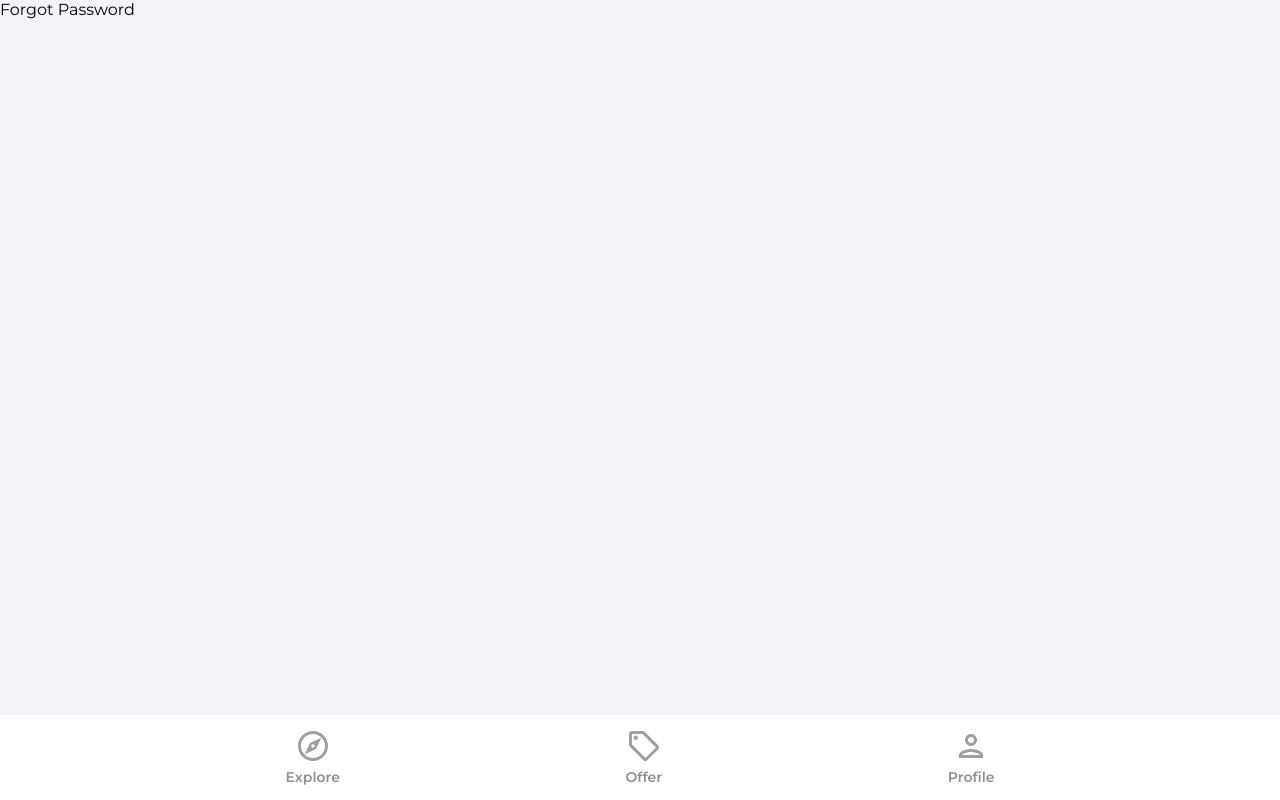
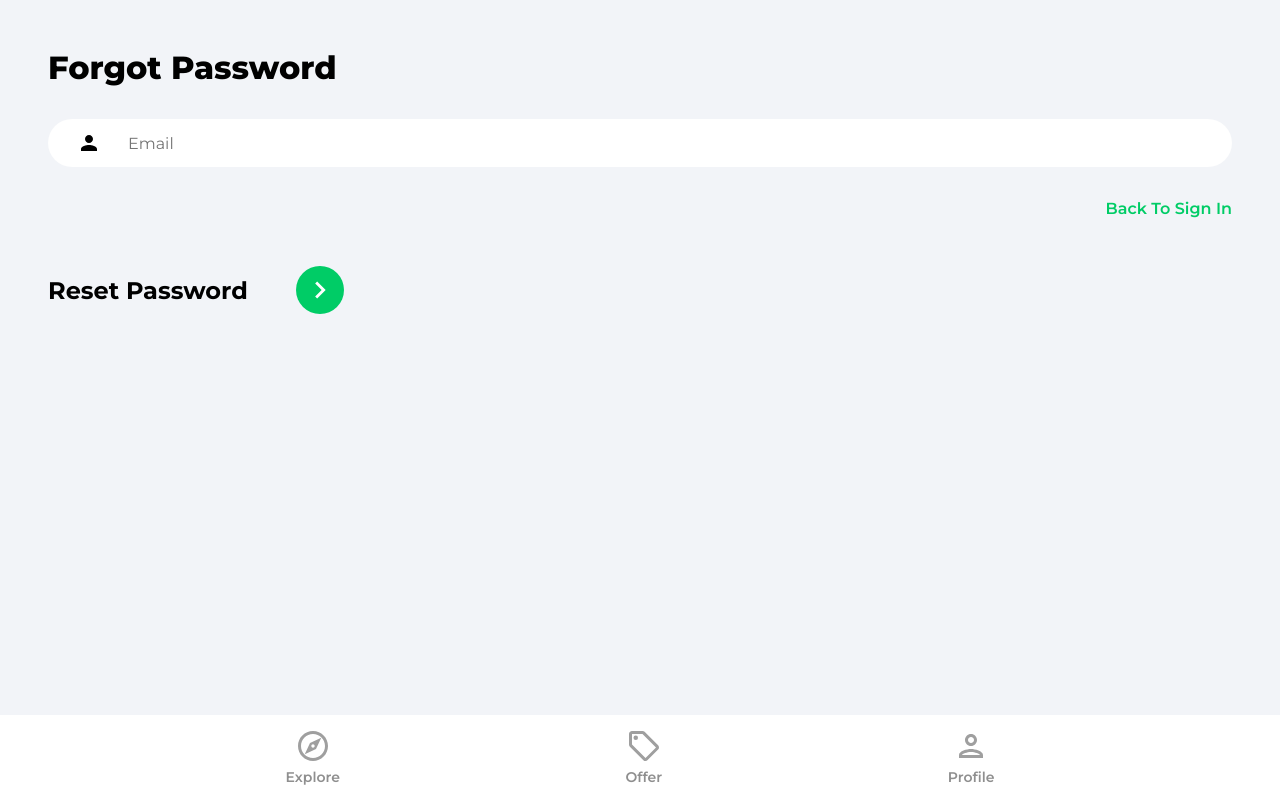
Before and after one commit to jujupro/real-estate, a React (Create React App) app: page /forgot-password in a window 1280 px wide. Built offline with nearby package versions, Linux system fonts and the light colour scheme; no server answers.

Commit message:
forgotPassword link

```diff
--- a/src/pages/ForgotPassword.jsx
+++ b/src/pages/ForgotPassword.jsx
@@ -1,5 +1,56 @@
+import { useState } from "react";
+import { Link } from "react-router-dom";
+import { getAuth, sendPasswordResetEmail } from "firebase/auth";
+import { toast } from "react-toastify";
+import { ReactComponent as ArrowRightIcon } from "../assets/svg/keyboardArrowRightIcon.svg";
+
 function ForgotPassword() {
-  return <div>Forgot Password</div>;
+  const [email, setEmail] = useState("");
+
+  const onChange = (e) => setEmail(e.target.value);
+
+  const onSubmit = async (e) => {
+    e.preventDefault();
+
+    try {
+      const auth = getAuth();
+      await sendPasswordResetEmail(auth, email);
+      toast.success("Email was sent");
+    } catch (error) {
+      toast.error("Could not send reset email");
+    }
+  };
+
+  return (
+    <div className="pageContainer">
+      <header>
+        <p className="pageHeader">Forgot Password</p>
+      </header>
+
+      <main>
+        <form onSubmit={onSubmit}>
+          <input
+            type="email"
+            className="emailInput"
+            placeholder="Email"
+            id="email"
+            value={email}
+            onChange={onChange}
+          />
+          <Link className="forgotPasswordLink" to="/sign-in">
+            Back To Sign In
+          </Link>
+
+          <div className="signInBar">
+            <div className="signInText">Reset Password</div>
+            <button className="signInButton">
+              <ArrowRightIcon fill="#ffffff" width="34px" height="34px" />
+            </button>
+          </div>
+        </form>
+      </main>
+    </div>
+  );
 }
 
 export default ForgotPassword;
```
